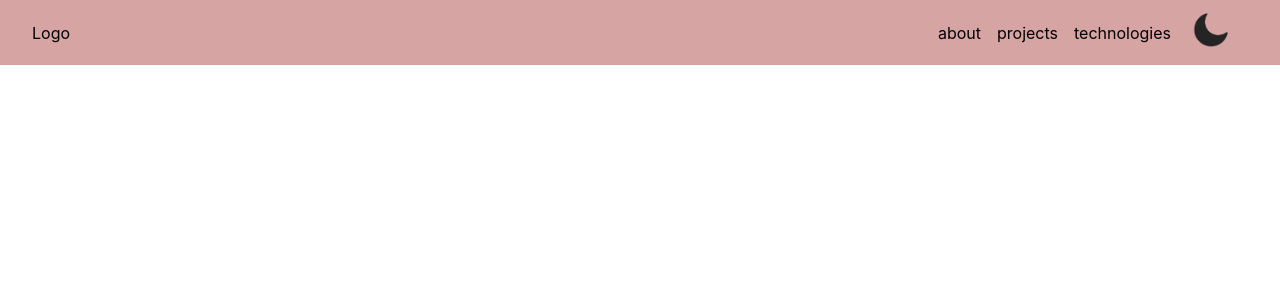
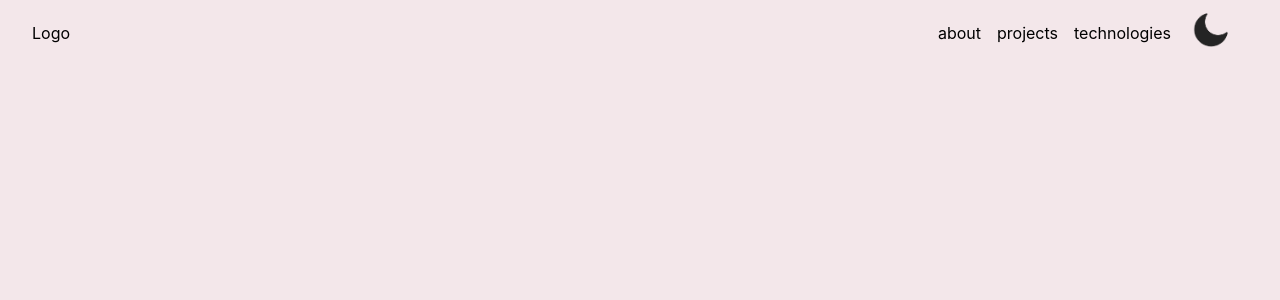
Before and after one commit to Marwahkamilaahmad/react-porto-rua, a React (Vite) app: page / in a window 1280 px wide. Shown: the top 300 px of the page. Built offline with nearby package versions, Linux system fonts and the light colour scheme.

Commit message:
dark-mode

```diff
--- a/src/App.css
+++ b/src/App.css
@@ -1,4 +1,3 @@
-
 #root {
   max-width: 1280px;
   margin: 0 auto;
@@ -6,8 +5,8 @@
 
 body {
   margin: 0;
-  font-family: -apple-system, BlinkMacSystemFont, 'Segoe UI', Roboto, Oxygen, Ubuntu, Cantarell,
-    'Open Sans', 'Helvetica Neue', sans-serif;
+  font-family: -apple-system, BlinkMacSystemFont, "Segoe UI", Roboto, Oxygen,
+    Ubuntu, Cantarell, "Open Sans", "Helvetica Neue", sans-serif;
   -webkit-font-smoothing: antialiased;
   -moz-osx-font-smoothing: grayscale;
 }
@@ -15,3 +14,15 @@ body {
 .App {
   /* padding: 2rem; */
 }
+
+.container {
+  background: #f3e7ea;
+  color: rgb(0, 0, 0);
+  width: 100vw;
+  min-height: 100vh;
+}
+
+.container.dark {
+  background:#222;
+  color: rgb(255, 255, 255);
+}
--- a/src/App.jsx
+++ b/src/App.jsx
@@ -1,11 +1,16 @@
+import { useState } from "react";
 import "./App.css";
 import Navbar from "./components/Navbar";
 import { BrowserRouter as Router, Routes, Route } from "react-router-dom";
 
 function App() {
+  const [theme, setTheme] = useState("light");
+
   return (
     <Router>
-      <Navbar />
+      <div className={`container ${theme}`}>
+        <Navbar theme={theme} setTheme={setTheme} />
+      </div>
       <Routes>
         <Route path="/" element={""} />
         <Route path="/about" element={""} />
--- a/src/components/Navbar.css
+++ b/src/components/Navbar.css
@@ -6,8 +6,6 @@
     padding: 0.5rem;
     padding-left: 2rem;
     padding-right: 2rem;
-    background-color: #d7a4a4;
-    color: rgb(0, 0, 0);
   }
 
   .navbar-left {
--- a/src/components/Navbar.jsx
+++ b/src/components/Navbar.jsx
@@ -5,7 +5,11 @@ import { Link } from "react-router-dom";
 import toggle_dark from "../assets/night.png";
 import toggle_light from "../assets/day.png";
 
-const Navbar = () => {
+const Navbar = ({theme, setTheme}) => {
+
+  const toggle_change = () => {
+    theme == 'light' ? setTheme('dark') : setTheme('light');
+  }
   return (
     <div className="navbar-wrapper">
       <div className="navbar-left">
@@ -40,7 +44,7 @@ const Navbar = () => {
           </li>
           <li>
             <div className="toggle-icon">
-              <img src={toggle_dark} alt="" className="toggle-img" />
+              <img onClick={()=>{toggle_change()}} src={theme == 'light' ? toggle_dark : toggle_light} alt="" className="toggle-img" />
             </div>
           </li>
         </ul>
```
